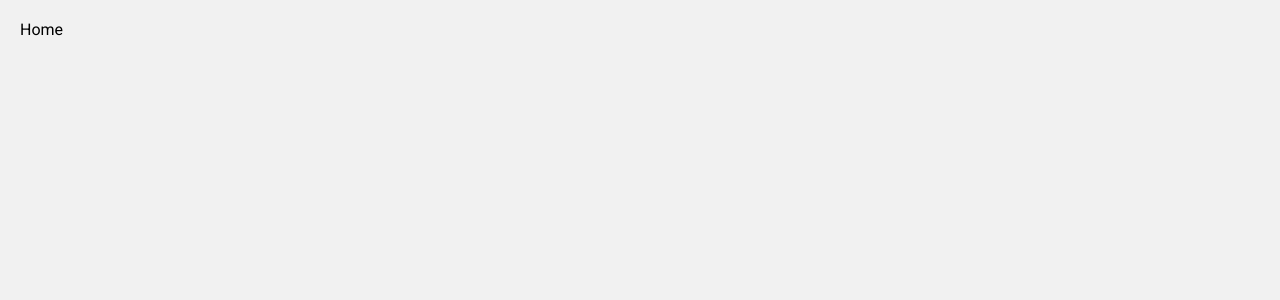
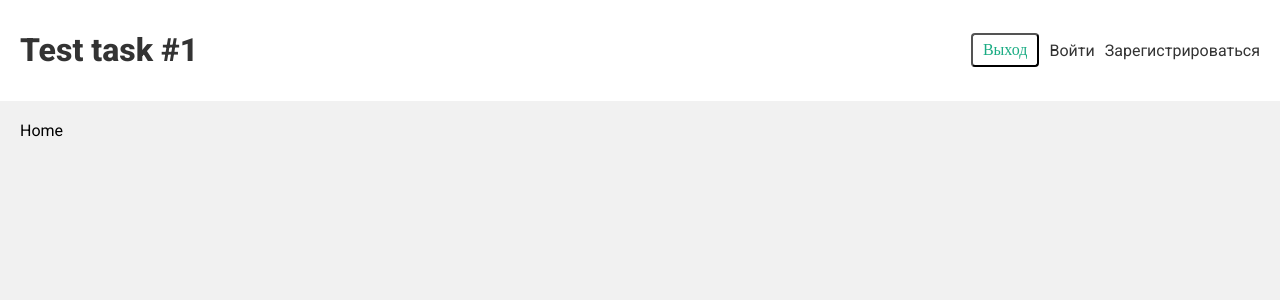
Before and after one commit to AlexShefer/authentication-form, a React (Vite) app: page / in a window 1280 px wide. Shown: the top 300 px of the page. Built offline with nearby package versions, Linux system fonts and the light colour scheme.

Commit message:
feat: Add Navbar component

```diff
--- a/src/App.tsx
+++ b/src/App.tsx
@@ -1,11 +1,13 @@
 import { BrowserRouter, Routes, Route } from "react-router-dom";
 import { Home } from "./pages/Home";
 import { Login } from "./pages/Login";
-import { SignUp } from "./pages/SignUp";
+import { SignUp } from "./pages/Signup";
+import { Navbar } from "./components/Navbar";
 function App() {
     return (
         <div>
             <BrowserRouter>
+                <Navbar />
                 <div className="pages">
                     <Routes>
                         <Route path="/" element={<Home />} />
--- /dev/null
+++ b/src/components/Navbar.tsx
@@ -0,0 +1,23 @@
+import { Link } from "react-router-dom";
+
+export const Navbar = () => {
+    return (
+        <header>
+            <div className="container">
+                <Link to="/">
+                    <h1>Test task #1</h1>
+                </Link>
+                <nav>
+                    <div>
+                        <button>Выход</button>
+                    </div>
+
+                    <div>
+                        <Link to="/login">Войти</Link>
+                        <Link to="/signup">Зарегистрироваться</Link>
+                    </div>
+                </nav>
+            </div>
+        </header>
+    );
+};
--- a/src/index.css
+++ b/src/index.css
@@ -13,6 +13,42 @@ body {
     background: #f1f1f1;
     margin: 0;
     font-family: "Roboto";
+}
+/* Navbar */
+header {
+    background: #fff;
+}
+header .container {
+    max-width: 1400px;
+    margin: 0 auto;
+    padding: 10px 20px;
+    display: flex;
+    align-items: center;
+    justify-content: space-between;
+}
+header a {
+    color: #333;
+    text-decoration: none;
+}
+
+nav {
+    display: flex;
+    align-items: center;
+}
+
+nav a {
+    margin-left: 10px;
+}
+
+nav button {
+    background: #fff;
+    color: var(--primary);
+    border: 2px solid var(var(--primary));
+    padding: 6px 10px;
+    border-radius: 4px;
+    font-family: "Poppins";
+    cursor: pointer;
+    font-size: 1em;
 }
 .pages {
     max-width: 1400px;
```
